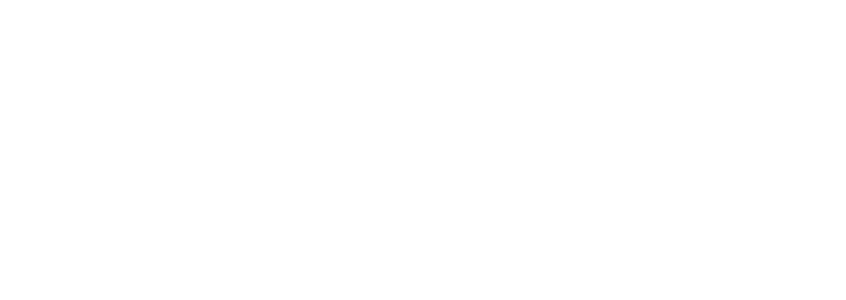
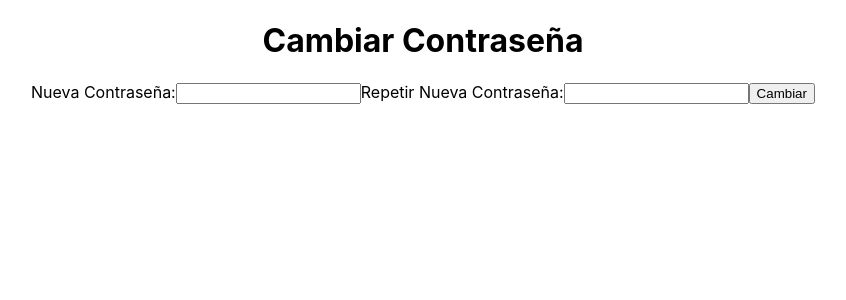
Before and after one commit to Efu-Dev/frontend-arcadestation, a React (Create React App) app: page /control/cambiar_contrasena in a window 1280 px wide. Before the commit this address had no page. Shown: the top 300 px of the page, without its empty margins (217-1063 px from the left). Built offline with nearby package versions, Linux system fonts and the light colour scheme.

Commit message:
añadido cambio de contraseña

```diff
--- a/src/App.js
+++ b/src/App.js
@@ -20,6 +20,8 @@
 import ConsultarMaquinas from './components/consultar/ConsultarMaquinas.jsx';
 import ConsultarActividad from './components/consultar/ConsultarActividad.jsx';
 
+import CambiarContraseña from './components/control/CambiarContraseña';
+
 function App() {
 
   return (
@@ -29,6 +31,7 @@
           {/* Control */}
           <Route path='/' element={<LogIn />} />
           <Route path='/home' element={<Home />} />
+          <Route path='/control/cambiar_contrasena' element={<CambiarContraseña />} />
 
           {/* Creación */}
           <Route path='/crear/clientes' element={<FormularioClientes />} />
--- a/src/components/Home.jsx
+++ b/src/components/Home.jsx
@@ -107,7 +107,7 @@
         <ol style={{textAlign: "left"}}>
           <li><Link to="/otros/probar_maquina">Probar Máquina</Link></li>
           <li><Link to="/otros/bdd">Base de Datos</Link></li>
-          <li><Link to="/otros/cambiar_contrasena">Cambiar Contraseña</Link></li>
+          <li><Link to="/control/cambiar_contrasena">Cambiar Contraseña</Link></li>
         </ol>
 
         <button onClick={() => {logOut();}}>Salir</button>
--- a/src/components/LogIn.jsx
+++ b/src/components/LogIn.jsx
@@ -1,4 +1,4 @@
-import React, {useState} from 'react'
+import React, {useState, useEffect} from 'react'
 import { useNavigate } from 'react-router-dom';
 import { axiosInstance } from '../axios';
 import './css/login.css';
@@ -10,9 +10,13 @@
     const [password, setPassword] = useState('');
     const navigate = useNavigate();
 
+    useEffect(() => {
+      if(localStorage.getItem('access_token_as'))
+        navigate('/home');
+    });
+
     const LogIn = async () => {
         let inicioSesion = false;
-        console.log(username + " " + password);
 
         const a = await axiosInstance.post('usuarios/jwt/create/', {
           username,
--- /dev/null
+++ b/src/components/control/CambiarContraseña.jsx
@@ -0,0 +1,50 @@
+import React, {useState} from 'react';
+import axios from 'axios';
+import { useNavigate } from 'react-router-dom';
+
+const CambiarContraseña = () => {
+
+    const [contrasena, setContrasena] = useState('');
+    const [contrasenaRepetir, setContrasenaRepetir] = useState('');
+    const navigate = useNavigate();
+
+    const cambiarContraseña = (e) => {
+        e.preventDefault();
+        setContrasena((contrasena) => contrasena.trim());
+        setContrasenaRepetir((contrasena) => contrasena.trim());
+        if(contrasena !== '' && contrasena === contrasenaRepetir){
+            axios.create({
+                baseURL: 'http://127.0.0.1:8000/usuarios/cambiar/',
+                'headers': {
+                  'Authorization': localStorage.getItem('access_token_as')
+                }
+              }).post('', {contrasena}).then((res) => {
+                if(res.data.message === 'Success'){
+                    alert("Contraseña cambiada exitosamente");
+                    navigate('/home');
+                }
+              }).catch((e) => console.log(e));
+        } else{
+            alert("Las contraseñas no coinciden");
+            setContrasena('');
+            setContrasenaRepetir('');
+        }
+    }
+
+    return (
+        <div>
+            <h1>Cambiar Contraseña</h1>
+            <form onSubmit={(e) => cambiarContraseña(e)}>
+                <label>Nueva Contraseña:</label>
+                <input type="password" required onChange={(e) => setContrasena(e.target.value)} />
+
+                <label>Repetir Nueva Contraseña:</label>
+                <input type="password" required onChange={(e) => setContrasenaRepetir(e.target.value)} />
+
+                <button type="submit">Cambiar</button>
+            </form>
+        </div>
+    )
+}
+
+export default CambiarContraseña
```
Also changed, not shown: src/components/control/OpcionesBDD.jsx (added).
